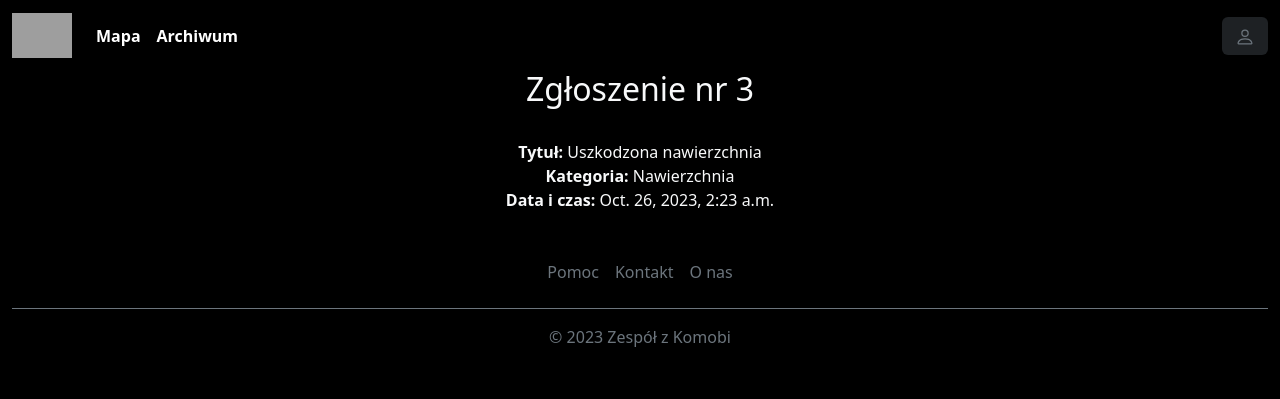
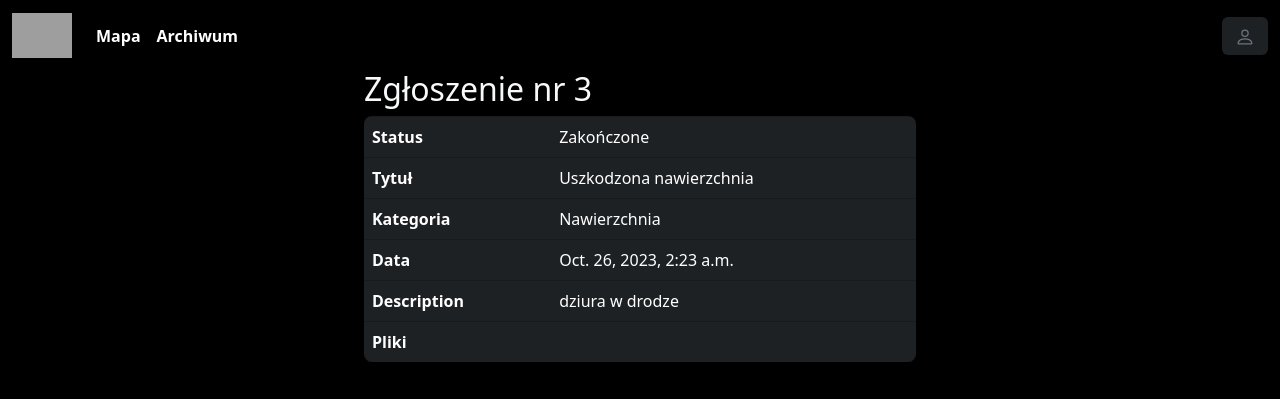
Before and after one commit to tymsoncyferki/Komobi, a Django app: page /issue/3 in a window 1280 px wide. Shown: the top 399 px of the page. Before the commit the page ends 347 px from the top, so only its background shows below. Run offline with Django 4.2, Linux system fonts and the light colour scheme; data comes from the database, SQL or seed files in the repository; both versions use the stored data as it was after the commit; grey boxes are pictures that could not be loaded.

Commit message:
wszystko na raz

```diff
--- a/kapus/models.py
+++ b/kapus/models.py
@@ -4,17 +4,19 @@
 from datetime import datetime
 
 
+
+
 class Issue(models.Model):
-    STATUS_CHOICES = (
-        ('open', 'Otwarte'),
-        ('closed', 'Zamknięte'),
-        ('pending', 'Oczekujące'),
-    )
     title = models.CharField(max_length=255, default="")
     category = models.CharField(max_length=100, default="Transport")
     time = models.DateTimeField(auto_now_add=True, blank=True)
-    photo = models.ImageField(blank=True)
-    status = models.CharField(max_length=100, choices=STATUS_CHOICES, default="pending")
+    photo = models.CharField(max_length=255, default="")
+    status = models.CharField(max_length=100, default="Przyjęte")
     description = models.TextField(default="")
     latitude = models.FloatField()
     longitude = models.FloatField()
+
+    def __str__(self):
+        return self.title
+
+    status_options = ['Przyjęte', 'W trakcie realizacji', 'Zakończone', 'Odrzucone']
--- a/kapus/views.py
+++ b/kapus/views.py
@@ -11,6 +11,8 @@
 
 
 def map(request):
+    if not request.user.is_authenticated:
+        return redirect('kapus:login')
     issues = Issue.objects.all()
 
     return render(request, 'kapus/map.html', {"issues": issues})
@@ -31,18 +33,21 @@
     if request.method == "POST":
         title = request.POST['title']
         category = request.POST['category']
-
+        description = request.POST['description']
         lat = request.POST['lat']
         long = request.POST['long']
-        issue = Issue(title=title, category=category, latitude=lat, longitude=long)
+
+        issue = Issue(title=title, category=category, description=description, latitude=lat, longitude=long)
         issue.save()
-
-        return redirect('kapus:issue', issue_id = issue.id)
+        photo = request.POST['photo'] + str(issue.id)
+        issue.photo = photo
+        issue.save()
+        return redirect('kapus:issue', issue_id=issue.id)
 
     lat = request.GET.get('lat')
     long = request.GET.get('long')
 
-    categories = ['Parkowanie', 'Nawierzchnia', 'Komunikacja miejska']
+    categories = ['Infrastruktura', 'Bezpieczeństwo', 'Komunikacja miejska']
 
     return render(request, 'kapus/issue_form.html', {'lat': lat, 'long': long, 'categories': categories})
 
@@ -65,7 +70,7 @@
 
 def logout_view(request):
     logout(request)
-    return redirect('wiki:login')
+    return redirect('kapus:login')
 
 
 def register_view(request):
@@ -93,7 +98,7 @@
             message = "Passwords do not match"
             return render(request, 'kapus/registration/register.html', {"message": message})
 
-        user = User(email=email, username=username)
+        user = User(email=email, username=username, first_name=city)
         user.set_password(password)
         user.save()
         login(request, user)
@@ -102,13 +107,11 @@
         return redirect('kapus:account')
     else:
         cities = ['Katowice', 'Warszawa', 'Poznan', 'Krakow', 'Gdansk', 'Szczecin', 'Jazgarzewszczyzna']
-        return render(request, 'kapus/registration/register.html')
+        return render(request, 'kapus/registration/register.html', {'cities': cities})
 
 
 def account(request):
     if request.user.is_authenticated:
-        username = request.user.username
-        email = request.user.email
-        return render(request, 'kapus/registration/account.html', {"username": username, "email": email})
+        return render(request, 'kapus/registration/account.html', {"user": request.user})
     else:
         return redirect('kapus:login')
--- a/sixtysixty/settings.py
+++ b/sixtysixty/settings.py
@@ -26,7 +26,7 @@
 # SECURITY WARNING: don't run with debug turned on in production!
 DEBUG = True
 
-ALLOWED_HOSTS = []
+ALLOWED_HOSTS = ['172.20.10.2:8000', '172.20.10.2', '0.0.0.0:8000', '127.0.0.1', '192.168.108.68', '192.168.108.68:8000']
 
 MEDIA_URL = '/media/'
 MEDIA_ROOT = os.path.join(BASE_DIR, 'media')
--- a/templates/kapus/index.html
+++ b/templates/kapus/index.html
@@ -13,7 +13,8 @@
         <div style="margin-top: 20px">
             <h1>Komobi</h1>
             <br>
-            <p class="text-center m-auto subtitle">Witaj w Komobi gdzie sąsiad cię podpierdoli!</p>
+            <p class="text-center m-auto subtitle">Witaj w Komobi! Możesz tutaj dogodnie zgłosić problem w twojej okolicy,
+                który negatywnie wpływa na mobilność.</p>
         </div>
         <br>
         <a class="btn btn-primary" href="{% url 'kapus:map' %}">Zgłoś Problem</a>
--- a/templates/kapus/issue.html
+++ b/templates/kapus/issue.html
@@ -6,17 +6,106 @@
     {% load static %}
     <link href="{% static 'kapus/stylesheets/index.css' %}" rel="stylesheet">
     <link href="{% static 'kapus/stylesheets/footer.css' %}" rel="stylesheet">
+    <link href="{% static 'kapus/stylesheets/footer.css' %}" rel="stylesheet">
+    <link href="{% static 'kapus/stylesheets/rider.css' %}" rel="stylesheet">
+    <link href="{% static 'kapus/stylesheets/event.css' %}" rel="stylesheet">
+        <link rel="stylesheet" href="https://unpkg.com/leaflet@1.9.4/dist/leaflet.css"
+          integrity="sha256-p4NxAoJBhIIN+hmNHrzRCf9tD/miZyoHS5obTRR9BMY="
+          crossorigin=""/>
+    <!-- Make sure you put this AFTER Leaflet's CSS -->
+    <script src="https://unpkg.com/leaflet@1.9.4/dist/leaflet.js"
+            integrity="sha256-20nQCchB9co0qIjJZRGuk2/Z9VM+kNiyxNV1lvTlZBo="
+            crossorigin=""></script>
 {% endblock %}
 
 {% block content %}
-    <div class="container-md text-center">
-    <h2>Zgłoszenie nr {{ issue.id }}</h2>
+    <div class="container-sm">
+        <h2>Zgłoszenie nr {{ issue.id }}</h2>
+
+        <table class="table table-borderless rf-table rounded-3 overflow-hidden text-white">
+            <tbody>
+            <tr class="rf-info-item">
+                <th>Status</th>
+                <td class="data">{{ issue.status }}</td>
+            </tr>
+            <tr class="rf-info-item">
+                <th>Tytuł</th>
+                <td class="data">{{ issue.title }}</td>
+            </tr>
+            <tr class="rf-info-item">
+                <th>Kategoria</th>
+                <td class="data">{{ issue.category }}</td>
+            </tr>
+            <tr class="rf-info-item">
+                <th>Data</th>
+                <td class="data">{{ issue.time }}</td>
+            </tr>
+            <tr class="rf-info-item">
+                <th>Description</th>
+                <td class="data">{{ issue.description }}</td>
+            </tr>
+            <tr class="rf-info-item">
+                <th>Pliki</th>
+                <td class="data"><a href="#">{{ issue.photo }}</a></td>
+            </tr>
+            </tbody>
+        </table>
     <br>
-    <strong>Tytuł:</strong> {{ issue.title }}
-        <br>
-    <strong>Kategoria:</strong> {{ issue.category }}
-        <br>
-    <strong>Data i czas:</strong> {{ issue.time }}
+        {% if issue.id == 3 %}
+            Przed:
+            <img src="https://media.wired.com/photos/59269d64cfe0d93c47430d6b/master/w_1920,c_limit/Before-623639136.jpg" height="150px">
+            Po:
+            <img src="https://www.boredpanda.com/blog/wp-content/uploads/2016/11/sinkhole-fix-fukuoka-japan-2.jpg" height="150px" >
+        {% endif %}
+    <br>
+    <br>
+    <br>
+
+        <div id="map" style="height: 200px;"></div>
+<br>
+        <label class="form label">Napisz komentarz</label>
+
+    <input type="text" id="comment" class="form-control">
+    <button type="button" id="addCommentButton" class=" mt-2 btn btn-primary">Dodaj</button>
+
+    <br>
+    <br>
+    <h3>Komentarze</h3>
+    <i id="author"></i><span id="comm"></span>
     </div>
 
+
+
+    <script>
+        var map = L.map('map').setView([{{ issue.latitude }}, {{ issue.longitude }}], 13);
+        var previousMarker = null;
+        L.tileLayer('https://tile.openstreetmap.org/{z}/{x}/{y}.png', {
+            maxZoom: 19,
+            attribution: '&copy; <a href="http://www.openstreetmap.org/copyright">OpenStreetMap</a>'
+        }).addTo(map);
+
+            var lmarker = L.marker([{{ issue.latitude }}, {{ issue.longitude }}]).addTo(map);
+            // You can add a popup to display additional information if needed
+            lmarker.bindPopup("Problem: {{ issue.title }} <br> Kategoria: {{ issue.category }} <br> <a href={% url 'kapus:issue' issue.id %}>Zobacz</a>").openPopup();
+
+        const commentInput = document.getElementById("comment");
+    const addCommentButton = document.getElementById("addCommentButton");
+    const commElement = document.getElementById("comm");
+    const authorElement = document.getElementById("author");
+
+    // Set the author to "StraznikGrochowa"
+
+
+    // Add a click event listener to the "Dodaj" button
+    addCommentButton.addEventListener("click", function () {
+        // Get the text from the input field
+        const commentText = commentInput.value;
+        authorElement.textContent = "StraznikGrochowa~ ";
+        // Update the "comm" element with the comment text
+        commElement.textContent = commentText;
+
+        // Clear the input field
+        commentInput.value = "";
+    });
+    </script>
 {% endblock %}
--- a/templates/kapus/map.html
+++ b/templates/kapus/map.html
@@ -17,7 +17,7 @@
 {% endblock %}
 
 {% block content %}
-    <div id="map" style="height: 500px;"></div>
+    <div id="map" style="height: 700px;"></div>
     <div id="confirmation-modal" class="modal text-dark" style="width: 300px">
         <div class="modal-dialog">
             <div class="modal-content" style="padding: 20px;">
@@ -40,7 +40,7 @@
         {% for item in issues %}
             var lmarker = L.marker([{{ item.latitude }}, {{ item.longitude }}]).addTo(map);
             // You can add a popup to display additional information if needed
-            lmarker.bindPopup("Problem: {{ item.title }} <br> Kategoria: {{ item.title }} <br> <a href={% url 'kapus:issue' item.id %}>Zobacz</a>").openPopup();
+            lmarker.bindPopup("Problem: {{ item.title }} <br> Kategoria: {{ item.category }} <br> <a href={% url 'kapus:issue' item.id %}>Zobacz</a>").openPopup();
         {% endfor %}
 
         map.on('click', function (e) {
```
Also changed, not shown: templates/kapus/issue_form.html (+37 -5 lines), templates/kapus/photo.html (added, +34 -0 lines), templates/kapus/registration/account.html (+9 -5 lines), templates/kapus/registration/login.html (+6 -6 lines), templates/kapus/registration/register.html (+8 -8 lines), kapus/static/kapus/db.sqlite3.
